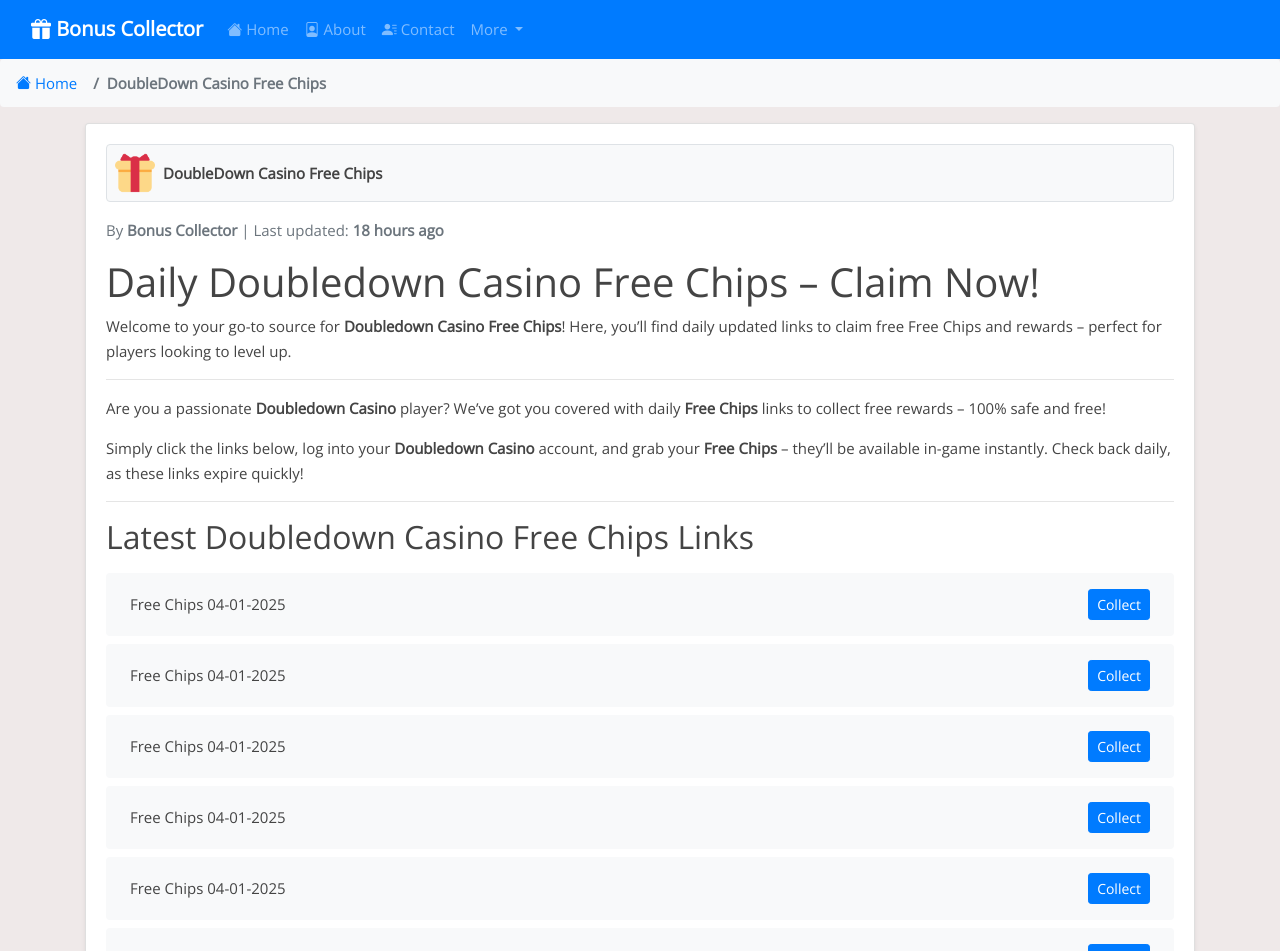
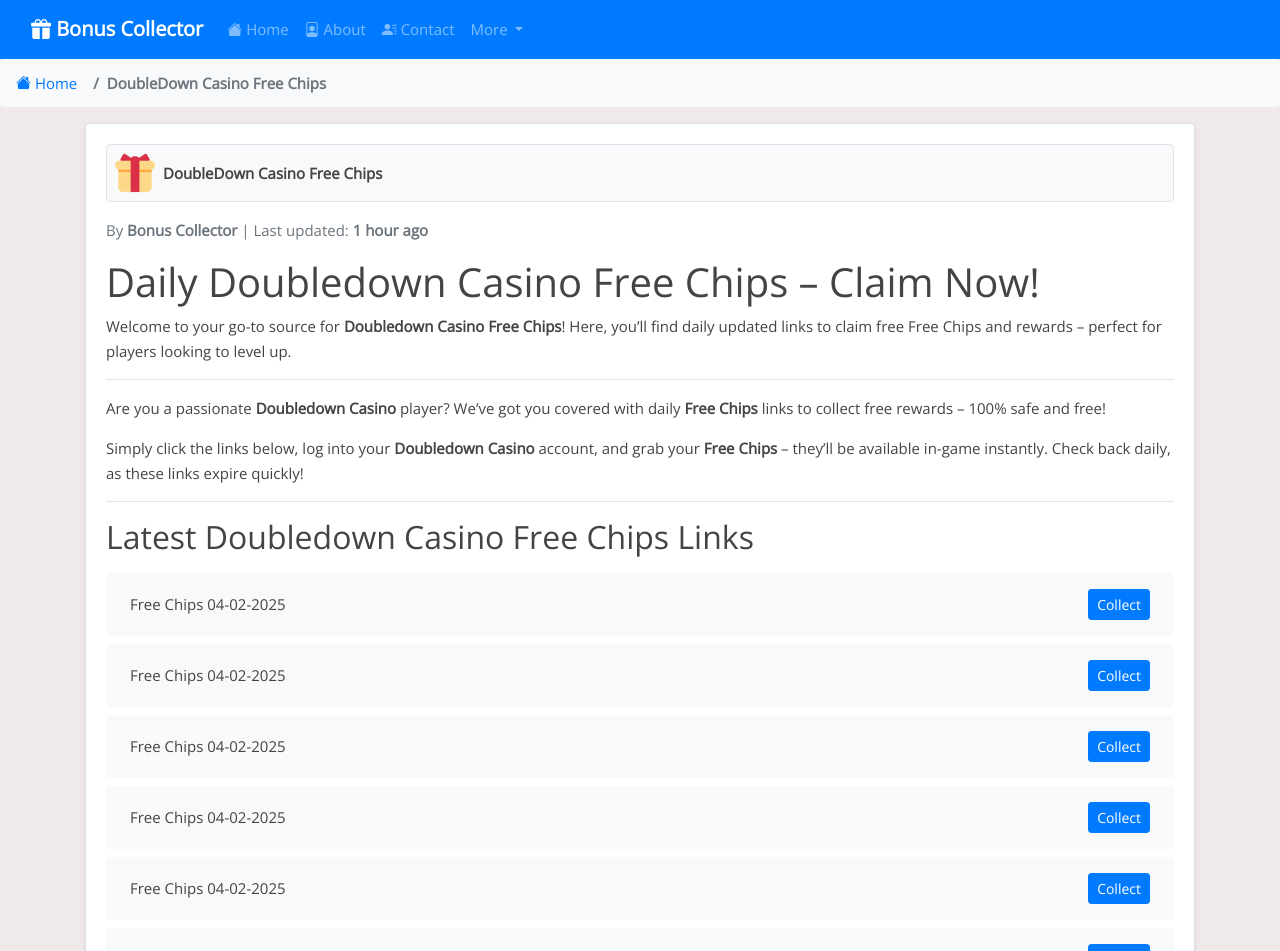
Before and after one commit to iamrohan99/bc-net, a Jekyll site: the page built from _posts/2024-07-19-doubledown-casino.md, in a window 1280 px wide and 1400 px high. Shown: the top 951 px of the window. Built offline with Jekyll 4.4.1, drawn with Linux system fonts in a browser that asks for light colours; some of the changed text lies outside the part shown.

Commit message:
Update doubledown-casino reward links, content, and last modified date - 2025-04-02 05:26

```diff
--- a/_data/include_files.yml
+++ b/_data/include_files.yml
@@ -23,7 +23,7 @@ jackpot-world.html:
 monopoly-go.html:
   last_modified: "2025-04-01T17:24:07Z"
 doubledown-casino.html:
-  last_modified: "2025-04-01T12:52:45Z"
+  last_modified: "2025-04-02T05:26:24Z"
 slotomania.html:
   last_modified: "2025-04-01T05:25:37Z"
 cashman-casino.html:
--- a/_includes/doubledown-casino.html
+++ b/_includes/doubledown-casino.html
@@ -1,4 +1,44 @@
 <ul class="list-group mt-3 mb-4">
+  <li class="list-group-item d-flex justify-content-between align-items-center">
+    <span>Free Chips 04-02-2025</span>
+    <a href="https://www.doubledowncasino2.com/play?&pid=O6KZ2FD" class="btn btn-primary btn-sm">Collect</a>
+  </li>
+  <li class="list-group-item d-flex justify-content-between align-items-center">
+    <span>Free Chips 04-02-2025</span>
+    <a href="https://www.doubledowncasino2.com/play?&pid=W2SQK88" class="btn btn-primary btn-sm">Collect</a>
+  </li>
+  <li class="list-group-item d-flex justify-content-between align-items-center">
+    <span>Free Chips 04-02-2025</span>
+    <a href="https://www.doubledowncasino2.com/play?&pid=Z1HIPOI" class="btn btn-primary btn-sm">Collect</a>
+  </li>
+  <li class="list-group-item d-flex justify-content-between align-items-center">
+    <span>Free Chips 04-02-2025</span>
+    <a href="https://www.doubledowncasino2.com/play?&pid=CASOSFR" class="btn btn-primary btn-sm">Collect</a>
+  </li>
+  <li class="list-group-item d-flex justify-content-between align-items-center">
+    <span>Free Chips 04-02-2025</span>
+    <a href="https://www.doubledowncasino2.com/play?&pid=YBDY0KT" class="btn btn-primary btn-sm">Collect</a>
+  </li>
+  <li class="list-group-item d-flex justify-content-between align-items-center">
+    <span>Free Chips 04-02-2025</span>
+    <a href="https://www.doubledowncasino2.com/play?&pid=OBZSNLO" class="btn btn-primary btn-sm">Collect</a>
+  </li>
+  <li class="list-group-item d-flex justify-content-between align-items-center">
+    <span>Free Chips 04-02-2025</span>
+    <a href="https://www.doubledowncasino2.com/play?link=SLOTMACHINE.duc.doubleBonusExtreme2012.312.recommend.pid-SBXALBI.cid-163296&game=rgs.slots&variant=duc.doubleBonusExtreme2012.312_recommend&lineCost=1&pid=SBXALBI&cid=163296" class="btn btn-primary btn-sm">Collect</a>
+  </li>
+  <li class="list-group-item d-flex justify-content-between align-items-center">
+    <span>Free Chips 04-02-2025</span>
+    <a href="https://www.doubledowncasino2.com/play?link=LOBBY.category-hot-shop.pid-U6LM4O0.cid-163343&lobby=casinoLobby-shop&pid=U6LM4O0&cid=163343" class="btn btn-primary btn-sm">Collect</a>
+  </li>
+  <li class="list-group-item d-flex justify-content-between align-items-center">
+    <span>Free Chips 04-02-2025</span>
+    <a href="https://www.doubledowncasino2.com/play?link=SLOTMACHINE.t8g.smashThePiggy2503.485.recommend.pid-R666CE9.cid-163344&game=rgs.slots&variant=t8g.smashThePiggy2503.485_recommend&lineCost=1&pid=R666CE9&cid=163344" class="btn btn-primary btn-sm">Collect</a>
+  </li>
+  <li class="list-group-item d-flex justify-content-between align-items-center">
+    <span>Free Chips 04-02-2025</span>
+    <a href="https://www.doubledowncasino2.com/play?link=LOBBY.category-hot-shop.pid-YMX9O36.cid-163342&lobby=casinoLobby-shop&pid=YMX9O36&cid=163342" class="btn btn-primary btn-sm">Collect</a>
+  </li>
   <li class="list-group-item d-flex justify-content-between align-items-center">
     <span>Free Chips 04-01-2025</span>
     <a href="https://www.doubledowncasino2.com/play?&pid=ZRYCSL3" class="btn btn-primary btn-sm">Collect</a>
@@ -359,44 +399,4 @@
     <span>Free Chips 03-24-2025</span>
     <a href="https://www.doubledowncasino2.com/play?link=SLOTMACHINE.seq.mbElephantKing1907.230.pid-NGRYXBQ.cid-163037&game=rgs.slots&variant=seq.mbElephantKing1907.230&lineCost=1&pid=NGRYXBQ&cid=163037" class="btn btn-primary btn-sm">Collect</a>
   </li>
-  <li class="list-group-item d-flex justify-content-between align-items-center">
-    <span>Free Chips 03-24-2025</span>
-    <a href="https://www.doubledowncasino2.com/play?link=SLOTMACHINE.seq.mbCats1908.244.pid-XRJ5POQ.cid-163036&game=rgs.slots&variant=seq.mbCats1908.244&lineCost=1&pid=XRJ5POQ&cid=163036" class="btn btn-primary btn-sm">Collect</a>
-  </li>
-  <li class="list-group-item d-flex justify-content-between align-items-center">
-    <span>Free Chips 03-24-2025</span>
-    <a href="https://www.doubledowncasino2.com/play?link=SLOTMACHINE.seq.mbWolfRun1911.247.pid-CNULFJF.cid-163035&game=rgs.slots&variant=seq.mbWolfRun1911.247&lineCost=1&pid=CNULFJF&cid=163035" class="btn btn-primary btn-sm">Collect</a>
-  </li>
-  <li class="list-group-item d-flex justify-content-between align-items-center">
-    <span>Free Chips 03-24-2025</span>
-    <a href="https://www.doubledowncasino2.com/play?link=SLOTMACHINE.duc.buffaloBash2110.343.recommend.pid-CSJBNPE.cid-163034&game=rgs.slots&variant=duc.buffaloBash2110.343_recommend&lineCost=1&pid=CSJBNPE&cid=163034" class="btn btn-primary btn-sm">Collect</a>
-  </li>
-  <li class="list-group-item d-flex justify-content-between align-items-center">
-    <span>Free Chips 03-24-2025</span>
-    <a href="https://www.doubledowncasino2.com/play?link=SLOTMACHINE.duc.balloonFever2407.461.recommend.pid-4DSD4QS.cid-162776&game=rgs.slots&variant=duc.balloonFever2407.461_recommend&lineCost=1&pid=4DSD4QS&cid=162776" class="btn btn-primary btn-sm">Collect</a>
-  </li>
-  <li class="list-group-item d-flex justify-content-between align-items-center">
-    <span>Free Chips 03-24-2025</span>
-    <a href="https://www.doubledowncasino2.com/play?link=SLOTMACHINE.t8g.majesticBlue2111.339.recommend.pid-JLOHOSY.cid-162777&game=rgs.slots&variant=t8g.majesticBlue2111.339_recommend&lineCost=1&pid=JLOHOSY&cid=162777" class="btn btn-primary btn-sm">Collect</a>
-  </li>
-  <li class="list-group-item d-flex justify-content-between align-items-center">
-    <span>Free Chips 03-24-2025</span>
-    <a href="https://www.doubledowncasino2.com/play?link=SLOTMACHINE.t8g.wildHoneyJackpot2101.300.recommend.pid-WU2VC4R.cid-162778&game=rgs.slots&variant=t8g.wildHoneyJackpot2101.300_recommend&lineCost=1&pid=WU2VC4R&cid=162778" class="btn btn-primary btn-sm">Collect</a>
-  </li>
-  <li class="list-group-item d-flex justify-content-between align-items-center">
-    <span>Free Chips 03-24-2025</span>
-    <a href="https://www.doubledowncasino2.com/play?link=SLOTMACHINE.t8g.yetisFrostFortune2502.479.recommend.pid-BGGIBKZ.cid-162779&game=rgs.slots&variant=t8g.yetisFrostFortune2502.479_recommend&lineCost=1&pid=BGGIBKZ&cid=162779" class="btn btn-primary btn-sm">Collect</a>
-  </li>
-  <li class="list-group-item d-flex justify-content-between align-items-center">
-    <span>Free Chips 03-24-2025</span>
-    <a href="https://www.doubledowncasino2.com/play?link=SLOTMACHINE.duc.megaPiggySmash2404.444.recommend.pid-2HNHQRU.cid-162780&game=rgs.slots&variant=duc.megaPiggySmash2404.444_recommend&lineCost=1&pid=2HNHQRU&cid=162780" class="btn btn-primary btn-sm">Collect</a>
-  </li>
-  <li class="list-group-item d-flex justify-content-between align-items-center">
-    <span>Free Chips 03-24-2025</span>
-    <a href="https://www.doubledowncasino2.com/play?&pid=HMA4KL5" class="btn btn-primary btn-sm">Collect</a>
-  </li>
-  <li class="list-group-item d-flex justify-content-between align-items-center">
-    <span>Free Chips 03-24-2025</span>
-    <a href="https://www.doubledowncasino2.com/play?&pid=PIG2QDR" class="btn btn-primary btn-sm">Collect</a>
-  </li>
 </ul>
```
Also changed, not shown: links-json/doubledown-casino.json (+40 -40 lines).
